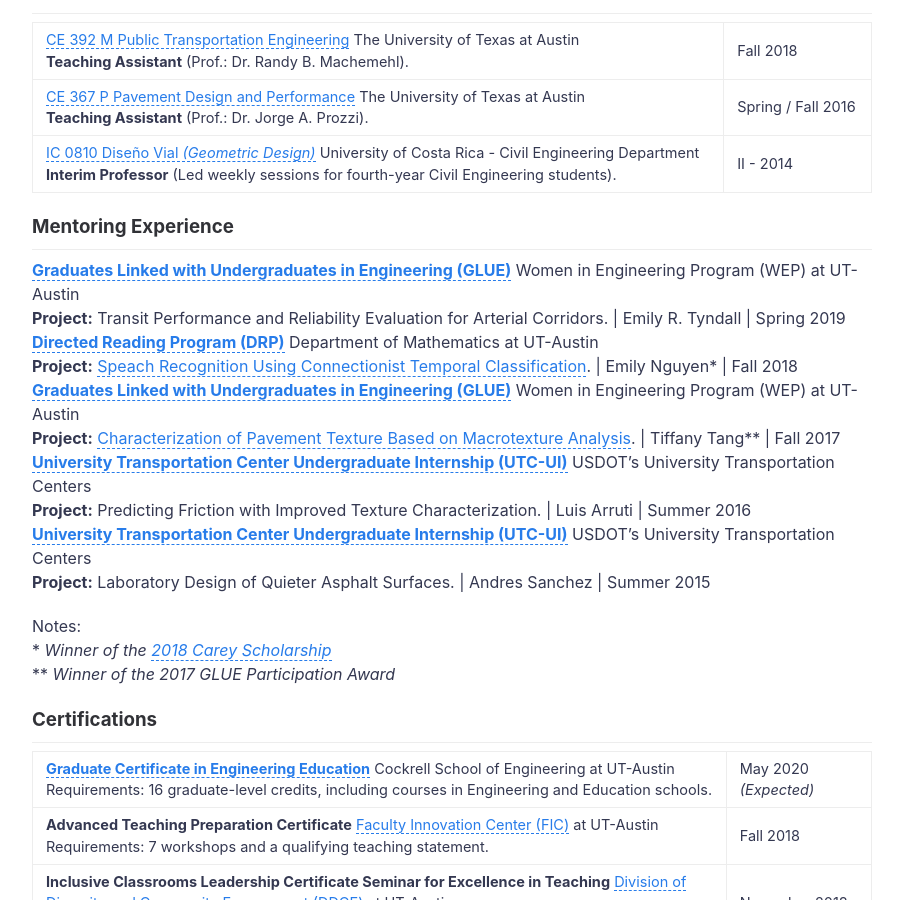
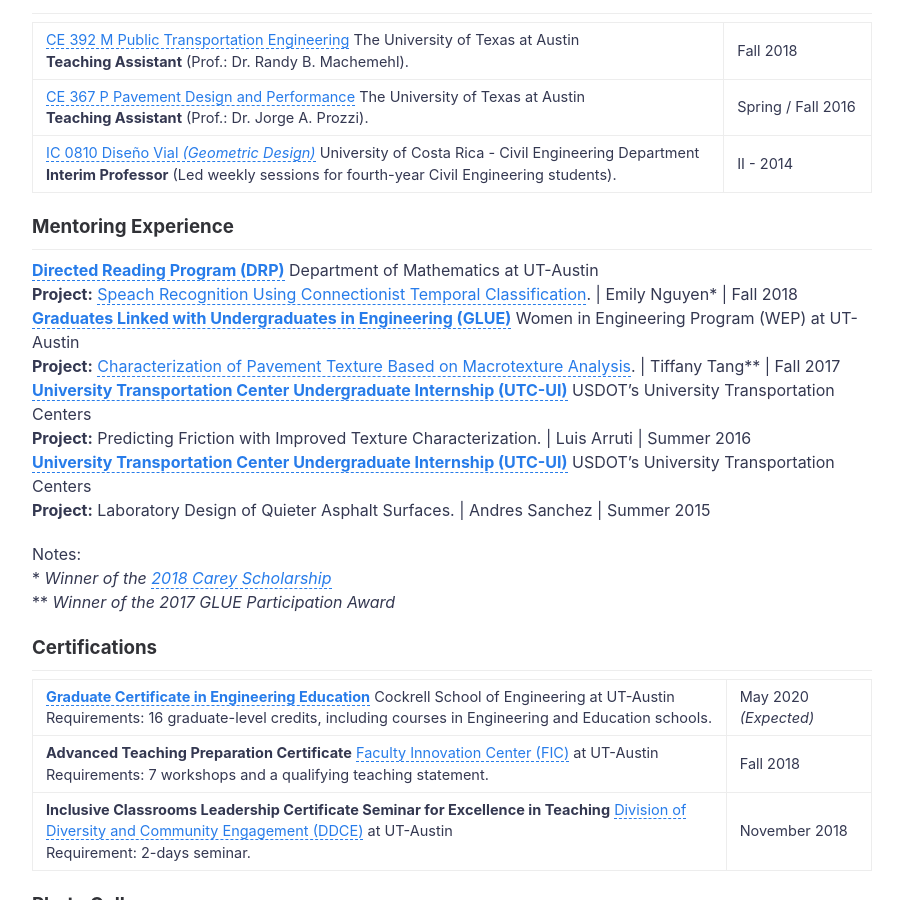
Before and after one commit to nzunigag/nzunigag.github.io, a Jekyll site: the page built from teaching.md, in a window 1280 px wide and 900 px high, scrolled down 411 px. Shown: the whole window, without its empty margins (188-1091 px from the left). Built offline with Jekyll 4.4.1, drawn with Linux system fonts in a browser that asks for light colours.

Commit message:
Update teaching.md

```diff
--- a/teaching.md
+++ b/teaching.md
@@ -15,7 +15,6 @@ ___
 
 ### Mentoring Experience
 ___
-<b>[Graduates Linked with Undergraduates in Engineering (GLUE)](http://www.engr.utexas.edu/wep/career/glue)</b> Women in Engineering Program (WEP) at UT-Austin<br> <b>Project:</b> Transit Performance and Reliability Evaluation for Arterial Corridors. | Emily R. Tyndall | Spring 2019<br>
 <b>[Directed Reading Program (DRP)](https://web.ma.utexas.edu/users/drp/about.html)</b> Department of Mathematics at UT-Austin<br> <b>Project:</b> [Speach Recognition Using Connectionist Temporal Classification](/downloads/2018_DRP.pdf). | Emily Nguyen*  | Fall 2018<br>
 <b>[Graduates Linked with Undergraduates in Engineering (GLUE)](http://www.engr.utexas.edu/wep/career/glue)</b> Women in Engineering Program (WEP) at UT-Austin<br> <b>Project:</b> [Characterization of Pavement Texture Based on Macrotexture Analysis](/downloads/2017_GLUE.pdf). | Tiffany Tang** | Fall 2017<br>
 <b>[University Transportation Center Undergraduate Internship (UTC-UI)](https://ctr.utexas.edu/research/d-stop/education/utc-undergraduate-internship/)</b> USDOT’s University Transportation Centers<br> <b>Project:</b> Predicting Friction with Improved Texture Characterization. | Luis Arruti | Summer 2016<br>
```
